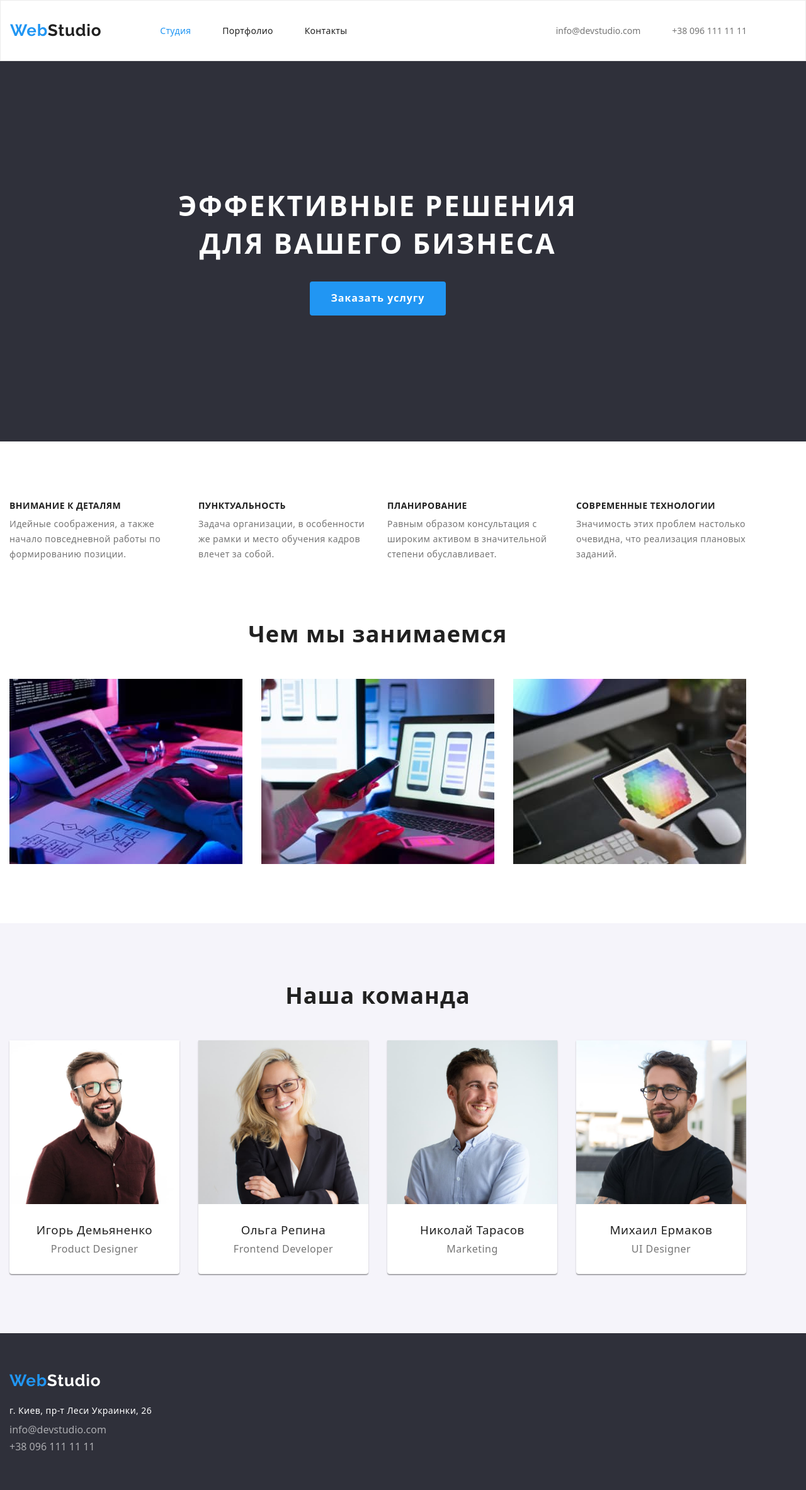
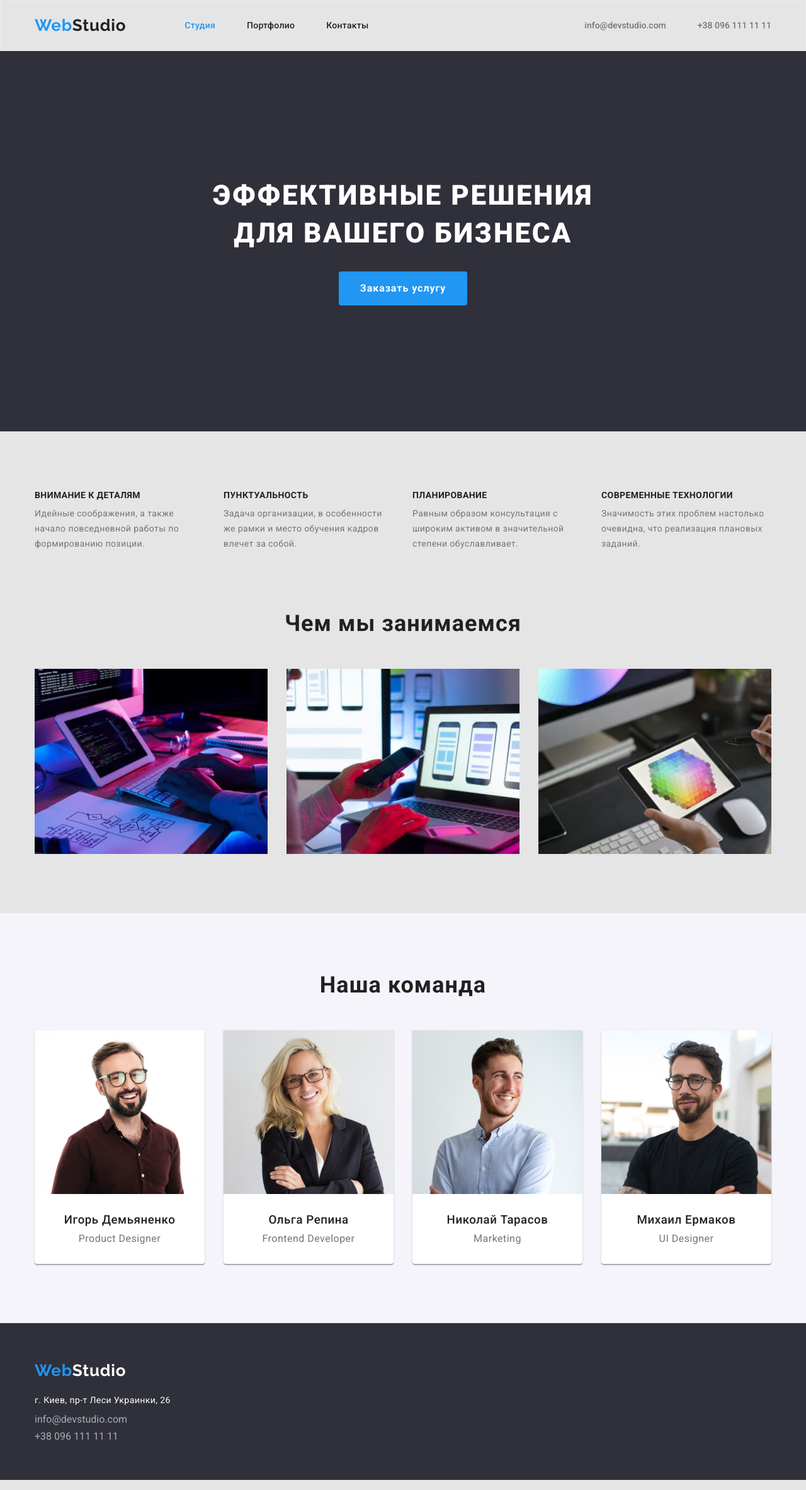
Before and after one commit to OPALEV2022/goit-markup-hw-03, a plain HTML site: page index.html in a window 1280 px wide. Shown: the whole page at 63% size. Drawn offline with nearby package versions, Linux system fonts and the light colour scheme.

Commit message:
fixed bugs hw-03

```diff
--- a/css/styles.css
+++ b/css/styles.css
@@ -11,11 +11,11 @@ p,h1,h2,h3,h4,h5 {
 }
 ul {
     margin: 0;
-    padding-left: 0px;
+    padding: 0;
 
 }
 
-.body {
+body {
     font-family: 'Roboto';
     background: #E5E5E5;
     color: var(--primary-text-color);
@@ -29,15 +29,15 @@ img {
     list-style: none;
 }
 
-section {
+.section {
     padding-top: 94px;
     padding-bottom: 94px;
 }
 /* header */
 
 .header {
-    padding-top: 32px;
-    padding-bottom: 32px;
+    padding-top: 24px;
+    padding-bottom: 24px;
     border: 1px solid #ECECEC;
     color: var(--primary-white-color);
 }
@@ -46,6 +46,8 @@ section {
     width: 1200px;
     padding-left: 15px;
     padding-right: 15px;
+    margin-left: auto;
+    margin-right: auto;
 
 }
 
@@ -66,10 +68,11 @@ section {
     line-height: 1.19;
     letter-spacing: 0.03em;
     text-decoration: none;
+}
 
-}
 .footer-logo,
 .header-logo {
+    margin-right: 93px;
 
     color: var(--primary-text-color);
     font-family: 'Raleway';
@@ -82,7 +85,6 @@ section {
 
 .header-list {
     display: flex;
-    margin-left: 93px;
 }
 .text-contact {
     display: flex;
@@ -136,15 +138,13 @@ section {
  /* Section hero */
 
  .hero {
-     margin-bottom: 94px;
+     padding-top: 200px;
+     padding-bottom: 200px;
      text-align: center;
      background-color:var(--background-foter) ;
  }
  .hero-caption{
-    padding-top: 106px;
-    padding-bottom: 30px;
-
-
+    margin-bottom: 30px;
 
 
     font-weight: 900;
@@ -162,7 +162,6 @@ section {
      border-color: transparent;
      padding: 10px 32px;
      min-width: 200px;
-     margin-bottom: 106px;
 
 
 
@@ -181,27 +180,21 @@ section {
 
  }
  /* Section content */
- .content {
-     padding: 0;
-     margin-bottom: 94px;
+
+ .content-list {
+     display: flex;
  }
-
- .content-about {
-    display: flex;
-
-
- }
- .content-list {
-     width: 270px;
- }
- .content-list:not(:last-child){
+.content-item {
+    width: 270px;
+}
+ .content-item:not(:last-child){
     margin-right: 30px;
 }
 
 
 
  .content-text-top {
-    padding-bottom: 10px;
+    margin-bottom: 10px;
 
     font-weight: 700;
     font-size: 14px;
@@ -217,20 +210,18 @@ section {
     color: var(--title-text-color);
     }
  /* Section work */
-.work {
-    padding-top: 0;
-}
 
-
+ .work {
+     padding-top: 0;
+ }
 
 .work-list {
     display: flex;
 }
 
-
  .work-text,
  .users-title {
-    padding-bottom: 50px;
+    margin-bottom: 50px;
 
 
     font-weight: 700;
@@ -250,17 +241,16 @@ section {
   .users {
     background-color: var(--background-main)
   }
-  .users-block {
-    display: flex;
+  .users-list {
+      display: flex;
   }
 
-  .users-list:not(:last-child){
+  .users-item:not(:last-child){
     margin-right: 30px;
 
   }
   .users-text {
-    padding-top: 30px;
-    padding-bottom: 10px;
+    margin-bottom: 10px;
 
     font-weight: 500;
     line-height: 1.18;
@@ -269,9 +259,6 @@ section {
     color: var(--primary-text-color);
   }
   .users-lead {
-    padding-bottom: 30px;
-
-
     line-height: 1.18;
     text-align: center;
     letter-spacing: 0.03em;
@@ -280,31 +267,30 @@ section {
   .users-item {
     box-shadow: 0px 1px 3px rgba(0, 0, 0, 0.12), 0px 1px 1px rgba(0, 0, 0, 0.14), 0px 2px 1px rgba(0, 0, 0, 0.2);
     border-radius: 0px 0px 4px 4px;
-
-
     background-color: var(--primary-white-color);
   }
-
+.users-block {
+    padding-top: 30px;
+    padding-bottom: 30px;
+}
 
    /* footer */
 .footer {
+    padding-top: 60px;
+    padding-bottom: 60px;
+
     background-color: var(--background-foter);
 }
  /* Логотип сайта footer */
 
-.footer-block {
+.footer-logo {
     display: block;
-    padding-top: 60px;
-    padding-bottom: 60px;
-}
-
-.footer-logo {
+    margin-bottom: 20px;
 
     color: var(--primary-white-color);
 }
 .footer-adress{
-    padding-top: 20px;
-    padding-bottom: 9px;
+    margin-bottom: 9px;
 
 
 
@@ -314,17 +300,14 @@ section {
     line-height: 1.71;
     letter-spacing: 0.03em;
 }
+
 .footer-contact:not(:last-child) {
-    padding-bottom: 9px;
+    margin-bottom: 9px;
 }
 
-.footer-mail {
+.footer-mail,
+.footer-tel {
 
-    color: rgba(255, 255, 255, 0.6);
-    text-decoration: none;
-}
-
-.footer-tel {
     color: rgba(255, 255, 255, 0.6);
     text-decoration: none;
 }
@@ -334,9 +317,7 @@ section {
 /*header*/
 /*-------MAIN-------------*/
 
-.about {
-    padding-bottom: 50px;
-}
+
 .about-item:not(:last-child) {
     margin-right: 8px;
 }
@@ -344,7 +325,7 @@ section {
 .about-list {
     display: flex;
     justify-content: center;
-
+    margin-bottom: 50px;
 }
 
 
@@ -371,31 +352,35 @@ section {
 }
 
 /*-------Gallery--------*/
-.gallery {
-    padding-top: 0;
+
+.gallery-list {
+    display: flex;
+    flex-wrap: wrap;
+
+}
+
+.gallery-item {
+    margin-right: 30px;
+    margin-bottom: 30px;
+    width: 370px;
+}
+
+.gallery-item:nth-child(3n) {
+    margin-right: 0px;
+}
+
+.gallery-item:nth-last-child(-n + 3) {
+    margin-bottom: 0px;
 }
 
 .gallery-block {
-    display: flex;
-    flex-wrap: wrap;
-}
-
-.gallery-list {
-    width: 370px;
-    margin-right: 30px;
-
-    border: 1px solid #EEEEEE;
-}
-.gallery-list:nth-child(3n) {
-    margin-right: 0;
-}
-.gallery-list:not(:nth-last-child(-n + 3)) {
-    margin-bottom: 30px;
+    padding: 20px 24px 20px 24px;
+    border:solid #EEEEEE;
+    border-width: 0px 1px 1px 1px;
 }
 
 .gallery-title {
-    padding: 20px 24px 4px 24px;
-
+    margin-bottom: 4px;
 
     font-weight: 700;
     font-size: 18px;
@@ -404,8 +389,6 @@ section {
     color: var(--primary-text-color);
 }
 .gallery-text {
-    padding: 0 24px 20px 24px;
-
     line-height: 1.88;
     letter-spacing: 0.03em;
     color: var(--title-text-color);
--- a/index.html
+++ b/index.html
@@ -32,14 +32,14 @@
     </div>
 </header>
 <main>
-        <section class="hero">
+        <section class="hero section">
             <div class="container hero-block">
                 <h1 class="hero-caption list">Эффективные решения </br> для вашего бизнеса</h1>
                 <button type="button" class="hero-btn">Заказать услугу</button>
             </div>
         </section>
     <!--Описание-->
-    <section class="content">
+    <section class="content section">
     <h2 hidden>features</h2>
     <div class="container content-about">
         <ul class="content-list">
@@ -47,20 +47,14 @@
                 <h3 class="content-text-top">Внимание к деталям</h3>
                 <p class="content-text">Идейные соображения, а также начало повседневной работы по формированию позиции.</p>
             </li>
-        </ul>
-        <ul class="content-list">
             <li class="content-item list">
                 <h3 class="content-text-top">Пунктуальность</h3>
                 <p class="content-text">Задача организации, в особенности же рамки и место обучения кадров влечет за собой.</p>
             </li>
-        </ul>
-        <ul class="content-list">
             <li class="content-item list">
                 <h3 class="content-text-top">Планирование</h3>
                 <p class="content-text">Равным образом консультация с широким активом в значительной степени обуславливает.</p>
             </li>
-        </ul>
-        <ul class="content-list">
             <li class="content-item list">
                 <h3 class="content-text-top">Современные технологии</h3>
                 <p class="content-text">Значимость этих проблем настолько очевидна, что реализация плановых заданий.</p>
@@ -68,9 +62,9 @@
         </ul>
     </div>
     </section>
-    <section class="work">
+    <section class="work section">
         <div class="container">
-            <h3 class="work-text">Чем мы занимаемся</h3>
+            <h2 class="work-text">Чем мы занимаемся</h2>
             <ul class="work-list">
                 <li class="work-item list"><img src="./images/foto1.jpg" alt="Робота над проектом" width="370" height="294"></li>
                 <li class="work-item list"><img src="./images/foto2.jpg" alt="Проверка работоспособности приложения" width="370" height="294"></li>
@@ -79,31 +73,33 @@
         </div>
     </section>
     <!--Наша команда персонал -->
-    <section class="users">
-            <h3 class="users-title container">Наша команда</h3>
-            <div class="container users-block">
+    <section class="users section">
+            <div class="container">
+                <h3 class="users-title">Наша команда</h3>
                     <ul class="users-list">
                         <li class="users-item list"><img src="./images/persona1.jpg" alt="Игорь Демьяненко" width="270" height="260">
+                            <div class="users-block">
                                 <h3 class="users-text" >Игорь Демьяненко</h3>
                                 <p class="users-lead" lang="en">Product Designer</p>
+                            </div>
                         </li>
-            </ul>
-            <ul class="users-list">
                         <li class="users-item list"><img src="./images/persona2.jpg" alt="Ольга Репина" width="270" height="260">
+                            <div class="users-block">
                                 <h3 class="users-text">Ольга Репина</h3>
                                 <p class="users-lead" lang="en">Frontend Developer</p>
+                            </div>
                         </li>
-            </ul>
-            <ul class="users-list">
                         <li class="users-item list"><img src="./images/persona3.jpg" alt="Николай Тарасов" width="270" height="260">
+                            <div class="users-block">
                                 <h3 class="users-text">Николай Тарасов</h3>
                                 <p class="users-lead" lang="en">Marketing</p>
+                            </div>
                         </li>
-            </ul>
-            <ul class="users-list">
                         <li class="users-item list"><img src="./images/persona4.jpg" alt="Михаил Ермаков" width="270" height="260">
+                            <div class="users-block">
                                 <h3 class="users-text">Михаил Ермаков</h3>
                                 <p class="users-lead" lang="en">UI Designer</p>
+                            </div>
                         </li>
                     </ul>
             </div>
```
Also changed, not shown: portfolio.html (+21 -20 lines). Lines whose indentation alone changed are shown as unchanged.
